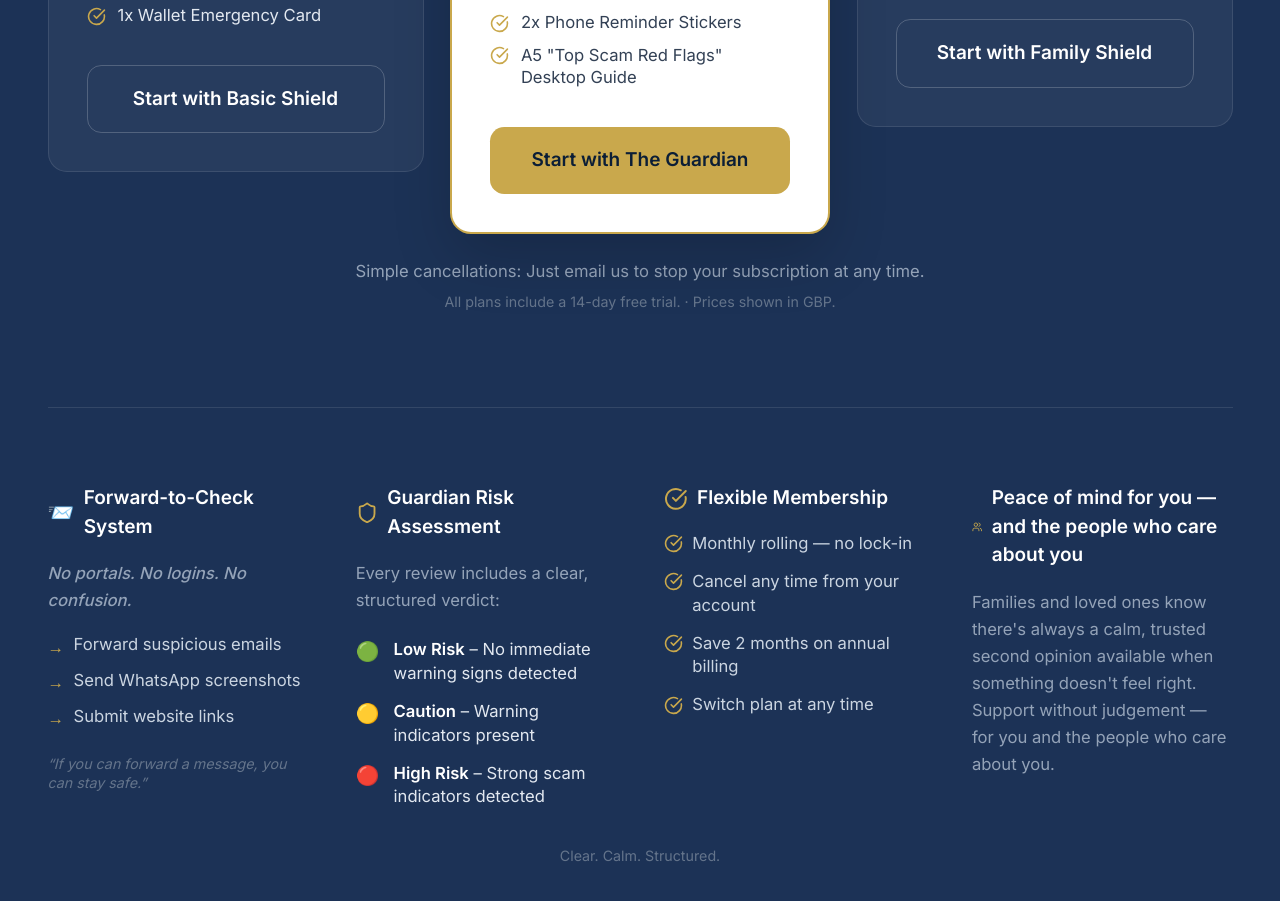
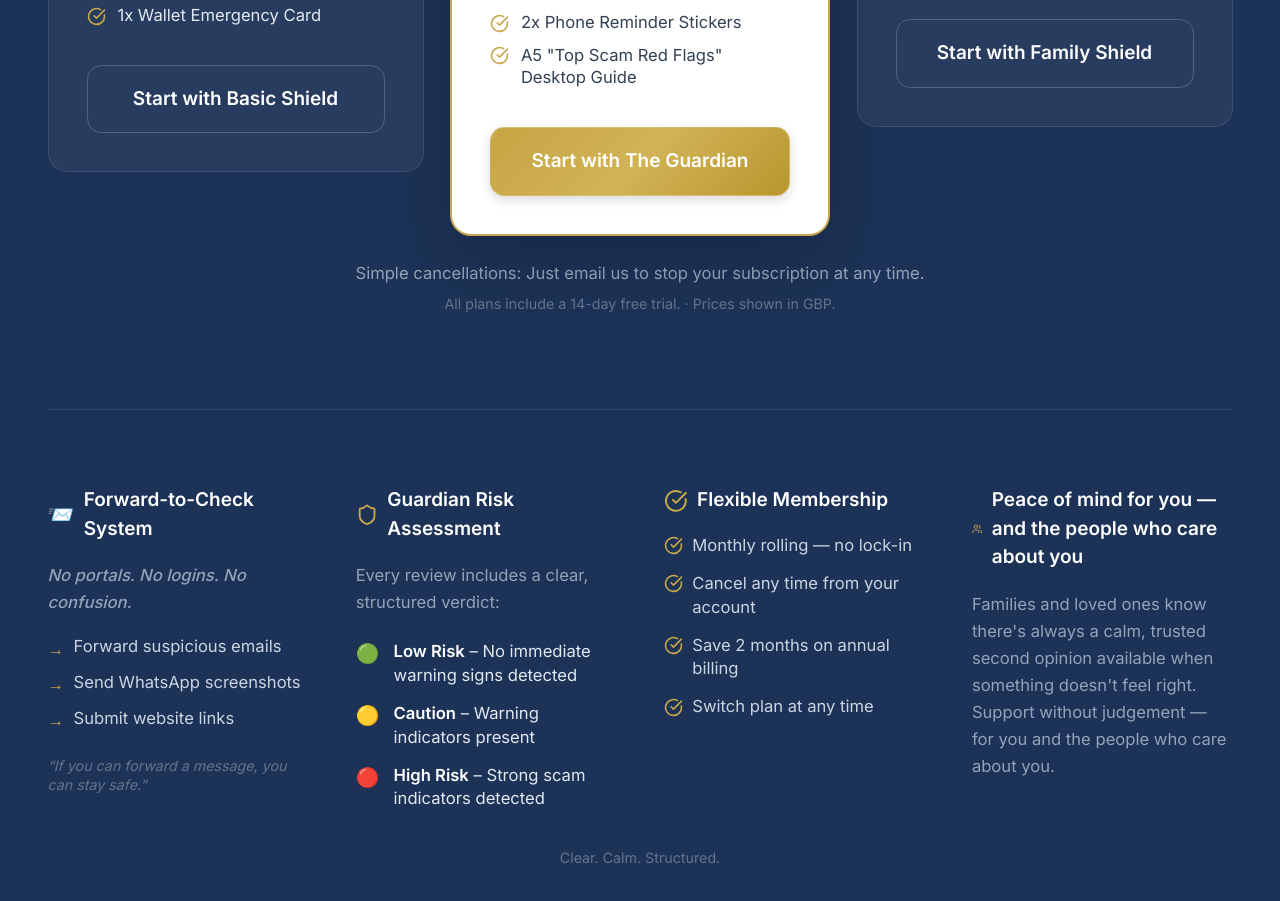
Before and after one commit to krowan444/Second-Look-Protect, a React (Vite) app: page / in a window 1280 px wide. Shown: the part 7540-8441 px from the top of the page. Built offline with nearby package versions, Linux system fonts and the light colour scheme; no server answers.

Commit message:
Pricing: Start with The Guardian button uses btn-gold-gradient to match header CTA

```diff
--- a/src/components/PricingCard.tsx
+++ b/src/components/PricingCard.tsx
@@ -107,7 +107,7 @@ export function PricingCard({
                 'focus-visible:outline-none focus-visible:ring-2 focus-visible:ring-[#C9A84C] focus-visible:ring-offset-2',
                 isLoading ? 'opacity-70 cursor-not-allowed' : '',
                 variant === 'primary'
-                    ? 'bg-[#C9A84C] text-[#0B1E36] hover:bg-[#D9BC78] active:scale-[0.98]'
+                    ? 'btn-gold-gradient active:scale-[0.98]'
                     : 'border border-white/20 text-white hover:bg-white/10 focus-visible:ring-offset-[#112540]',
             ].join(' ')}
         >
```
